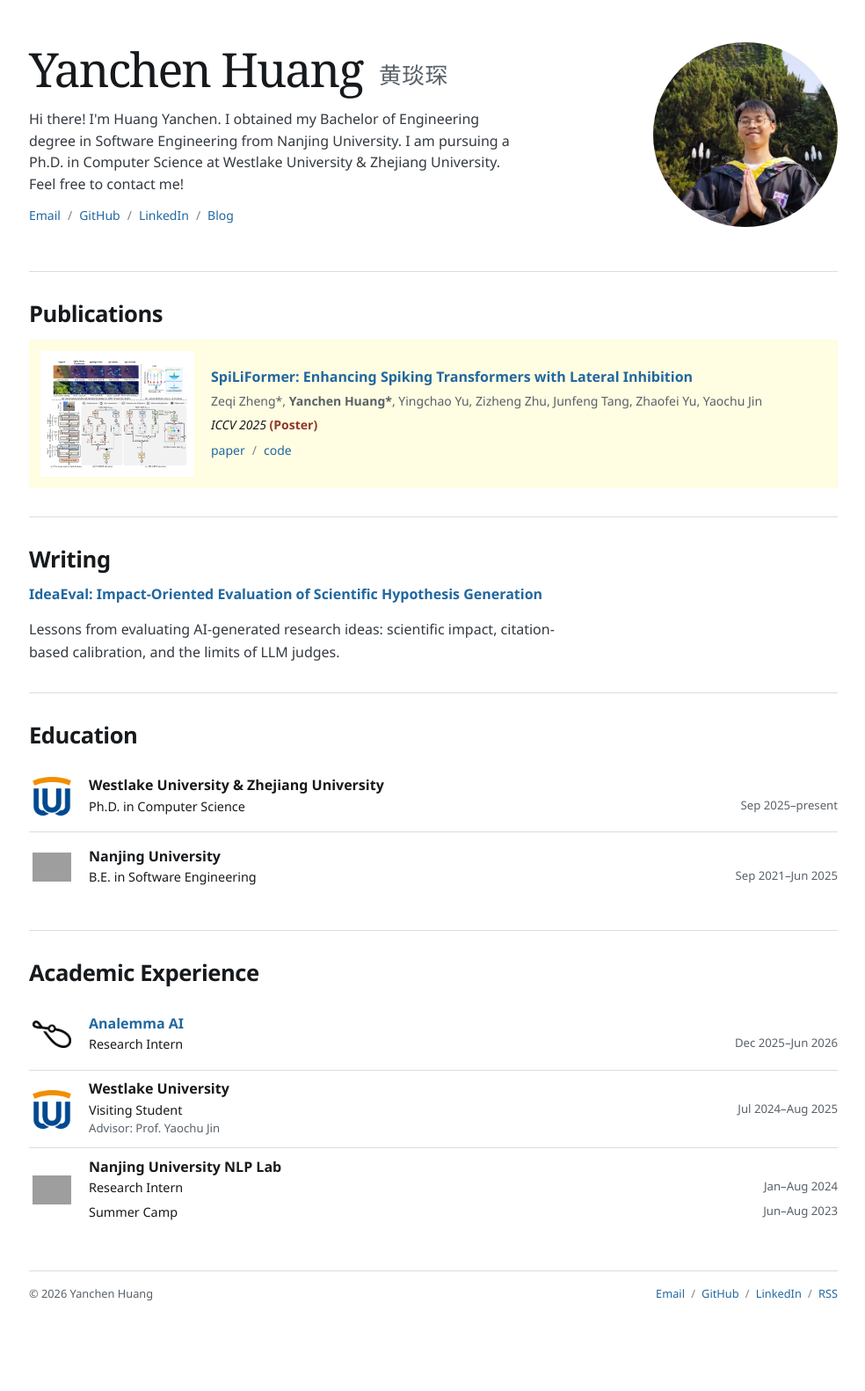
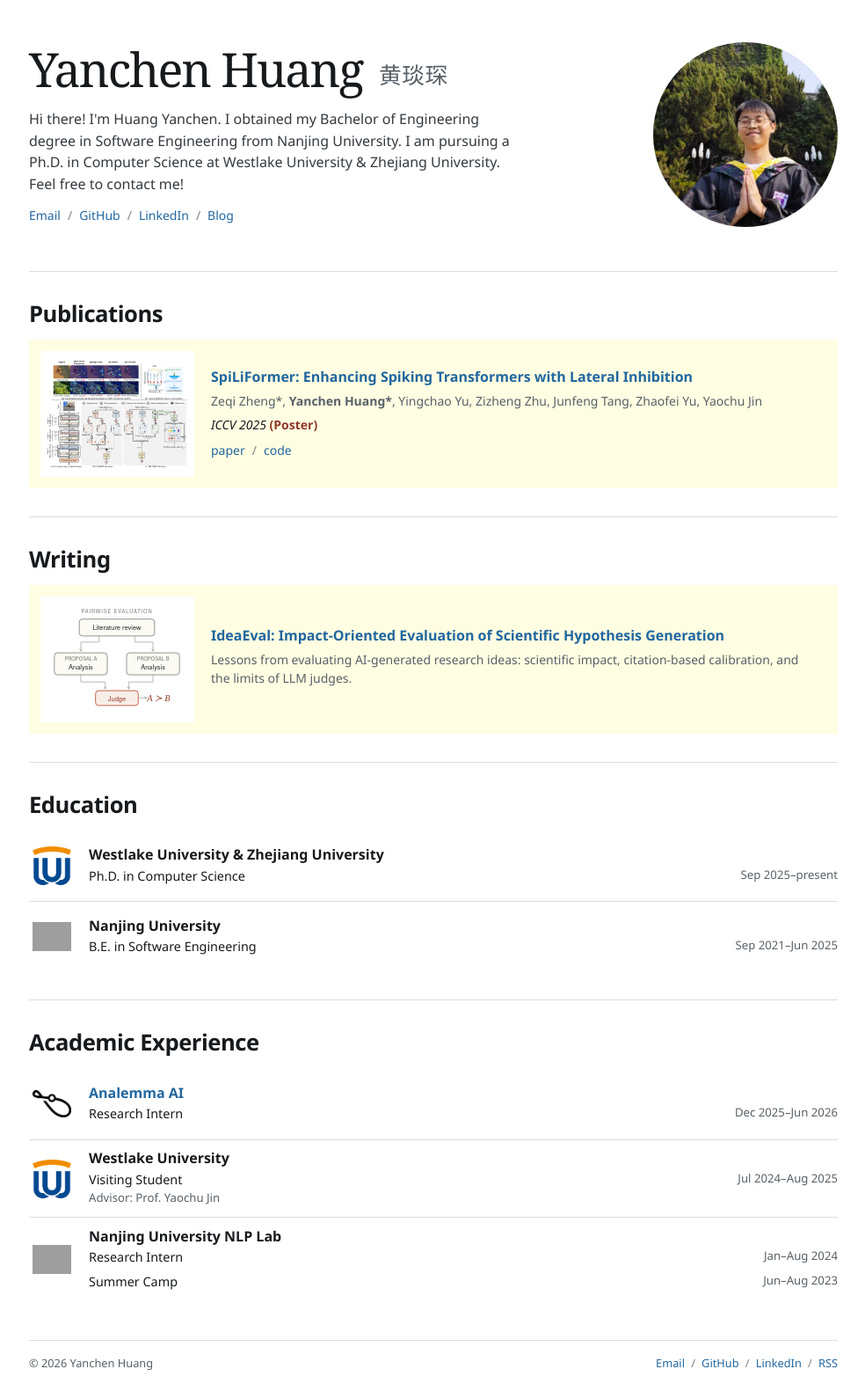
Before and after one commit to 02hyc/02hyc.github.io, a Jekyll site: the page built from _pages/about.md, in a window 1280 px wide. Shown: the whole page at 88% size, without its empty margins (147-1131 px from the left). Built offline with Jekyll 4.4.1, drawn with Linux system fonts in a browser that asks for light colours; before the commit the page ends 1502 px from its top, so only the background shows below that; grey boxes are pictures that could not be loaded.

Commit message:
Add an IdeaEval evaluator illustration to homepage Writing

```diff
--- a/_pages/about.md
+++ b/_pages/about.md
@@ -26,9 +26,14 @@
 
 <section id="writing" class="home-section" aria-labelledby="writing-heading">
   <h2 id="writing-heading">Writing</h2>
-  <article>
-    <h3><a href="https://02hyc.github.io/Blog/posts/ideaeval/">IdeaEval: Impact-Oriented Evaluation of Scientific Hypothesis Generation</a></h3>
-    <p class="research-statement">Lessons from evaluating AI-generated research ideas: scientific impact, citation-based calibration, and the limits of LLM judges.</p>
+  <article class="publication">
+    <a class="publication-image" href="https://02hyc.github.io/Blog/posts/ideaeval/" aria-label="Read IdeaEval: Impact-Oriented Evaluation of Scientific Hypothesis Generation">
+      <img src="{{ '/images/ideaeval-ranker.svg' | relative_url }}" alt="IdeaEval evaluator: a literature review feeds two proposal analyses, followed by a pairwise judge." width="280" height="210" loading="lazy">
+    </a>
+    <div class="publication-details">
+      <h3 class="publication-title"><a href="https://02hyc.github.io/Blog/posts/ideaeval/">IdeaEval: Impact-Oriented Evaluation of Scientific Hypothesis Generation</a></h3>
+      <p class="publication-description">Lessons from evaluating AI-generated research ideas: scientific impact, citation-based calibration, and the limits of LLM judges.</p>
+    </div>
   </article>
 </section>
 
```
Also changed, not shown: images/ideaeval-ranker.svg (added).
